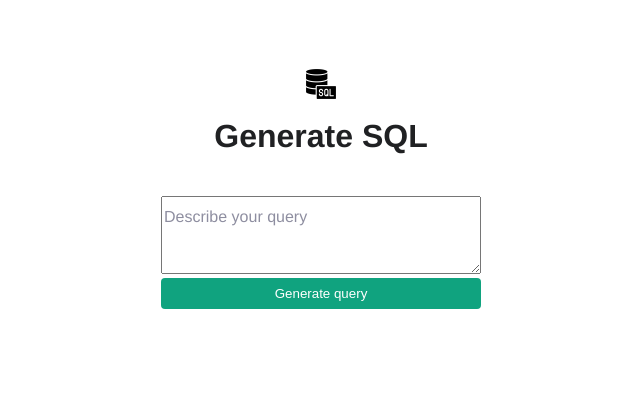
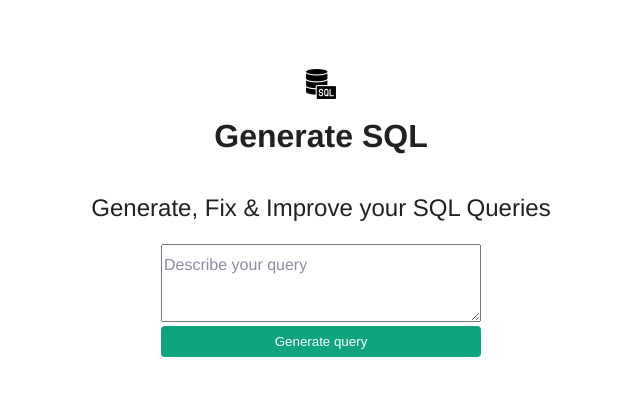
Before and after one commit to Samarth-Natrajan/sqlgenerator, a React (Vite) app in the folder client/: page / in a window 1280 px wide. Shown: the top 396 px of the page, without its empty margins (319-959 px from the left). Built offline with nearby package versions, Linux system fonts and the light colour scheme; a web font is replaced by a local one.

Commit message:
msg line added

```diff
--- a/client/src/App.jsx
+++ b/client/src/App.jsx
@@ -31,6 +31,7 @@ export default function App() {
     <main className={styles.main}>
       <img src={sqlServer} className={styles.icon} alt="SQL server" />
       <h3>Generate SQL</h3>
+      <h4>Generate, Fix & Improve your SQL Queries</h4>
       <form onSubmit={onSubmit}>
         <textarea
           type="text"
--- a/client/src/styles.module.css
+++ b/client/src/styles.module.css
@@ -39,7 +39,14 @@
   line-height: 2.5rem;
   font-weight: bold;
   color: #202123;
-  margin: 1rem 0 2.5rem;
+  margin: 1rem 0;
+}
+.main h4 {
+  font-size: 1.5rem;
+  line-height: 2.5rem;
+  font-weight:400;
+  color: #202123;
+  margin: 1rem 0;
 }
 .main form {
   display: flex;
```
